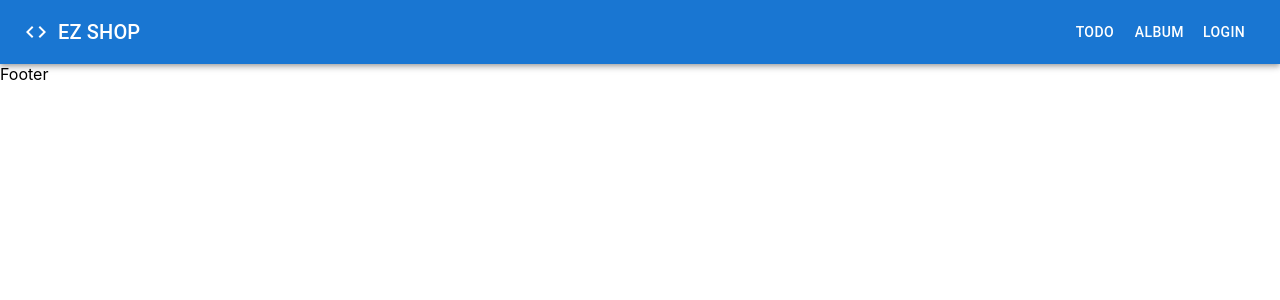
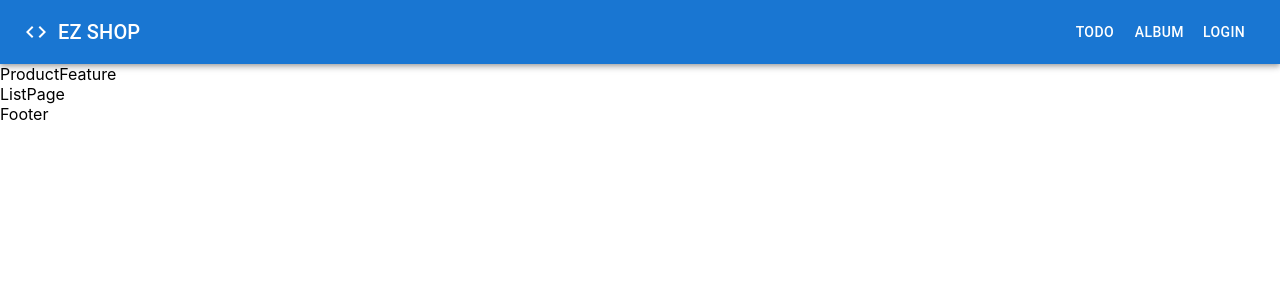
Before and after one commit to toanlehcm/demo_reactjs, a React (Create React App) app: page /products in a window 1280 px wide. Shown: the top 300 px of the page. Built offline with nearby package versions, Linux system fonts and the light colour scheme.

Commit message:
ReactJS: 16-02 Setup routing cho feature Product

```diff
--- a/src/App.js
+++ b/src/App.js
@@ -5,6 +5,7 @@ import NotFound from './components/NotFound';
 import { Switch, Route, Redirect } from 'react-router-dom';
 import CounterFeature from './features/Counter';
 import Header from 'components/Header';
+import ProductFeature from 'features/Product';
 
 export default function App() {
   return (
@@ -13,10 +14,12 @@ export default function App() {
 
       <Switch>
         <Redirect from="/home" to='/' exact />
+
         <Route path="/" component={CounterFeature} exact />
         <Route path="/todos" component={TodoFeature} exact />
         <Route path='/albums' component={AlbumFeature} exact />
-        {/* <Route component={NotFound} /> */}
+        <Route path="/products" component={ProductFeature} exact />
+        <Route component={NotFound} />
       </Switch>
 
       Footer
--- /dev/null
+++ b/src/features/Product/index.jsx
@@ -0,0 +1,20 @@
+import React from 'react';
+import PropTypes from 'prop-types';
+import ListPage from './pages/ListPage';
+import { Switch, Route, useRouteMatch } from 'react-router-dom';
+
+ProductFeature.propTypes = {};
+
+function ProductFeature(props) {
+  const match = useRouteMatch();
+  return (
+    <div>
+      ProductFeature
+      <Switch>
+        <Route path={match.url} component={ListPage} exact />
+      </Switch>
+    </div>
+  );
+}
+
+export default ProductFeature;
--- /dev/null
+++ b/src/features/Product/pages/ListPage.jsx
@@ -0,0 +1,10 @@
+import React from 'react';
+import PropTypes from 'prop-types';
+
+ListPage.propTypes = {};
+
+function ListPage(props) {
+  return <div>ListPage</div>;
+}
+
+export default ListPage;
```
